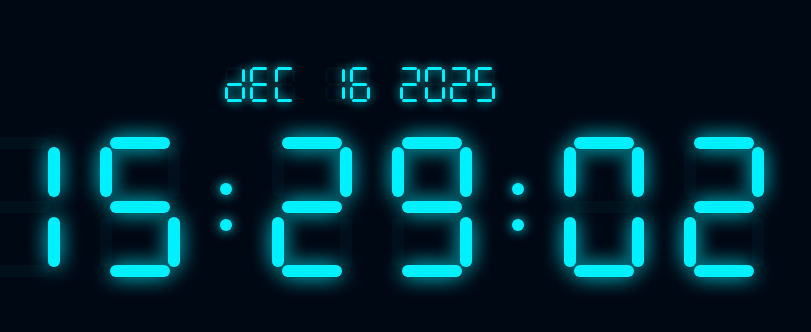
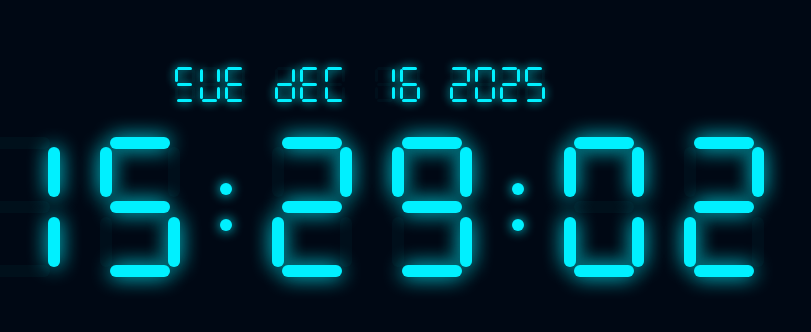
Before and after one commit to ChagaiLevi/Digital-Clock, a React (Vite) app: page / in a window 1280 px wide. Shown: the part 246-578 px from the top of the page, without its empty margins (268-1079 px from the left). Built offline with nearby package versions, Linux system fonts and the light colour scheme.

Commit message:
Adding days to date

```diff
--- a/src/App.tsx
+++ b/src/App.tsx
@@ -4,7 +4,8 @@ import Dot from "./Components/Dot";
 import Digit from "./Components/Digit";
 
 type dateProps = {
-  day: { first: number | null; second: number | null; };
+  day: { first: string | null; second: string | null; third: string | null; };
+  dayDate: { first: number | null; second: number | null; };
   month: { first: string | null; second: string | null; third: string | null; };
   year: { first: number | null; second: number | null; third: number | null; fourth: number | null; };
 }
@@ -17,7 +18,8 @@ type NumberProps = {
 
 function App() {
   const [date, setDate] = useState<dateProps>({
-    day: { first: null, second: null },
+    day: { first: null, second: null, third: null },
+    dayDate: { first: null, second: null },
     month: { first: null, second: null, third: null },
     year: { first: null, second: null, third: null, fourth: null },
   });
@@ -30,20 +32,27 @@ function App() {
 
   useEffect(() => {
     const mainFunction = () => {
+      const days: string[] = ['SUN', 'MON', 'TUE', 'WED', 'THU', 'FRI', 'SAT'];
       const months: string[] = ['JAN', 'FEB', 'MAR', 'APR', 'MAY', 'JUN', 'JUL', 'AUG', 'SEP', 'OCT', 'NOV', 'DEC'];
       const date = new Date();
 
+      const dayNumber: number = date.getDay();
       const hoursNumber: number = date.getHours();
       const minutesNumber: number = date.getMinutes();
       const secondsNumber: number = date.getSeconds();
-      const daysNumber: number = date.getDate();
+      const daysDateNumber: number = date.getDate();
       const monthsNumber: number = date.getMonth();
       const yearsNumber: number = date.getFullYear();
 
       setDate({
         day: {
-          first: daysNumber < 10 ? 0 : Math.floor(daysNumber / 10),
-          second: daysNumber < 10 ? daysNumber : daysNumber % 10,
+          first: days[dayNumber].charAt(0),
+          second: days[dayNumber].charAt(1),
+          third: days[dayNumber].charAt(2),
+        },
+        dayDate: {
+          first: daysDateNumber < 10 ? 0 : Math.floor(daysDateNumber / 10),
+          second: daysDateNumber < 10 ? daysDateNumber : daysDateNumber % 10,
         },
         month: {
           first: months[monthsNumber].charAt(0),
@@ -83,13 +92,18 @@ function App() {
   return (
     <div id="wrapper">
       <div className="date">
+        <Signal signal={date.day.first} />
+        <Signal signal={date.day.second} />
+        <Signal signal={date.day.third} />
+        <div className="spacer"></div>
+
         <Signal signal={date.month.first} />
         <Signal signal={date.month.second} />
         <Signal signal={date.month.third} />
         <div className="spacer"></div>
 
-        <Digit num={date.day.first} small />
-        <Digit num={date.day.second} small />
+        <Digit num={date.dayDate.first} small />
+        <Digit num={date.dayDate.second} small />
         <div className="spacer"></div>
 
         <Digit num={date.year.first} small />
```
